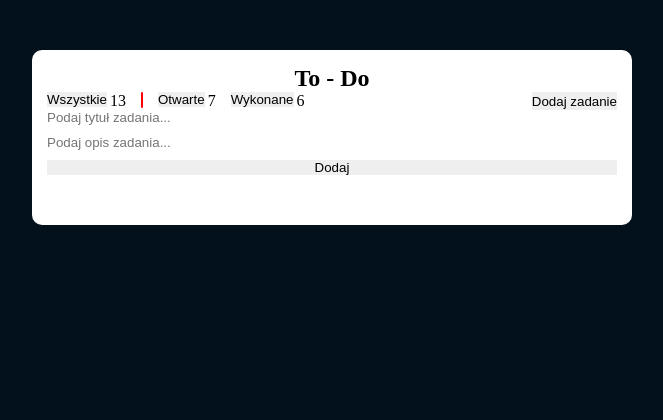
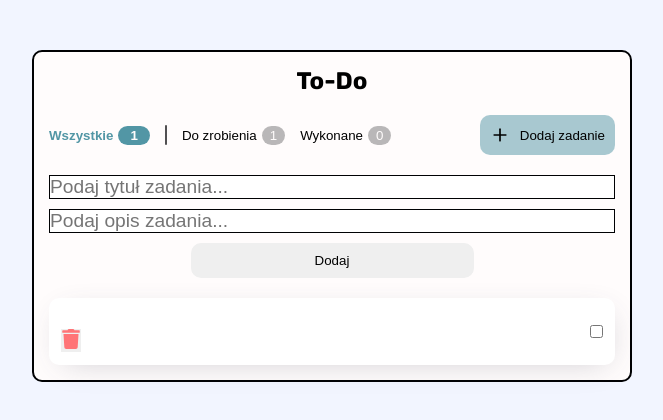
Before and after one commit to bol0o/bit-entry-todo, a Next.js app: page / in a window 1280 px wide. Both pictures are taken after a click on the button "Dodaj". Shown: the top 420 px of the page, without its empty margins (308-971 px from the left). Built offline with nearby package versions, Linux system fonts and the light colour scheme.

Commit message:
Add initial styling

```diff
--- a/components/MainForm/MainForm.scss
+++ b/components/MainForm/MainForm.scss
@@ -1,41 +1,118 @@
 .mainForm {
     &--mainWrapper {
-        background-color: white;
+        background-color: #fffcfc;
+        border: 2px solid #000103;
         max-width: 600px;
         margin: 0 auto;
         margin-top: 50px;
+        margin-bottom: 30px;
         border-radius: 10px;
         padding: 15px;
 
         &__heading {
             text-align: center;
+            margin-bottom: 20px;
         }
 
         &--upperSectionWrapper {
             display: flex;
             justify-content: space-between;
+
+            @media screen and (max-width: 600px) {
+                flex-direction: column-reverse;
+            }
         }
 
         &--buttonsListWrapper {
             display: flex;
+            align-items: center;
             gap: 15px;
 
             &__breakLine {
                 width: 2px;
-                height: 90%;
-                background-color: red;
+                height: 50%;
+                background-color: #515052;
                 border-radius: 10px;
+            }
+
+            button {
+                display: flex;
+                align-items: center;
+                background-color: #fffcfc;
+                gap: 5px;
             }
         }
 
         &--selectedButtonWrapper {
             display: flex;
-            align-items: flex-start;
+            align-items: center;
             gap: 3px;
+
+            &__selectedType {
+                transition: all 0.2s;
+
+                &:hover {
+                    color: #5296a5;
+                    cursor: pointer;
+                }
+            }
+
+            &__active {
+                color: #5296a5;
+                font-weight: 600;
+            }
+
+            &__count {
+                background-color: rgb(81, 80, 82, 0.4);
+                color: #fffcfc;
+                padding-block: 2px;
+                padding-inline: 8px;
+                border-radius: 10px;
+                transition: all 0.2s;
+
+                &__active {
+                    background-color: #5296a5;
+                    padding-inline: 12px;
+                }
+            }
+        }
+
+        &__addTaskButton {
+            display: flex;
+            align-items: center;
+            justify-content: center;
+            gap: 10px;
+            border-radius: 10px;
+            padding: 10px;
+            background-color: rgba(82, 150, 165, 0.5);
+            transition: background-color 0.2s;
+
+            &:hover {
+                background-color: rgba(82, 150, 165, 0.7);
+                cursor: pointer;
+            }
+        }
+
+        &--taskFormWrapper {
+            display: flex;
+            flex-direction: column;
+            gap: 10px;
+            margin-block: 20px;
+
+            input {
+                border: 1px solid #000103;
+                font-size: 1.2rem;
+            }
+
+            button {
+                align-self: center;
+                width: 50%;
+                padding: 10px;
+                border-radius: 10px;
+            }
         }
 
         &--tasksList {
-            margin-top: 35px;
             display: flex;
             flex-direction: column;
             gap: 20px;
--- a/components/MainForm/MainForm.tsx
+++ b/components/MainForm/MainForm.tsx
@@ -1,35 +1,116 @@
 'use client';
 
-import React, { useState } from 'react';
+import React, { useState, useEffect } from 'react';
+import { FiPlus } from 'react-icons/fi';
+
 import Task, { TaskProps } from '../Task/Task';
 
 export default function MainForm() {
-    const [tasks, setTasks] = useState([]);
+    const [tasks, setTasks] = useState<TaskProps[]>([]);
+    const [selectedList, setSelectedList] = useState<number>(0);
+    const [shownTasks, setShownTasks] = useState<TaskProps[]>([]);
     const [newTaskName, setNewTaskName] = useState<string>('');
     const [newTaskDescription, setNewTaskDescription] = useState<string>('');
+    const [doneCount, setDoneCount] = useState<number>(0);
+
+    const toggleTaskDone = (id: number) => {
+        setTasks((prevTasks) => prevTasks.map((task) => {
+            if (task.id === id) {
+                return { ...task, isDone: !task.isDone };
+            }
+
+            return task;
+        }));
+    };
+
+    const addTask = () => {
+        const taskId = tasks.length > 0 ? tasks[tasks.length - 1].id + 1 : 0;
+        const newTask: TaskProps = {
+            id: taskId,
+            title: newTaskName,
+            description: newTaskDescription,
+            isDone: false,
+            markAsDone: () => { },
+        };
+
+        setTasks([...tasks, newTask]);
+        setNewTaskName('');
+        setNewTaskDescription('');
+    };
+
+    useEffect(() => {
+        const newDoneCount = tasks.filter((task) => task.isDone).length;
+        setDoneCount(newDoneCount);
+    }, [tasks]);
+
+    useEffect(() => {
+        if (selectedList === 1) {
+            setShownTasks(tasks.filter((task) => !task.isDone));
+        } else if (selectedList === 2) {
+            setShownTasks(tasks.filter((task) => task.isDone));
+        } else {
+            setShownTasks(tasks);
+        }
+    }, [selectedList, tasks]);
 
     return (
         <section className="mainForm--mainWrapper">
-            <h1 className="mainForm--mainWrapper__heading">To - Do</h1>
+            <h1 className="mainForm--mainWrapper__heading">To-Do</h1>
             <div className="mainForm--mainWrapper--upperSectionWrapper">
                 <div className="mainForm--mainWrapper--buttonsListWrapper">
                     <div className="mainForm--mainWrapper--selectedButtonWrapper">
-                        <button type="button">Wszystkie</button>
-                        <p>13</p>
+                        <button
+                            type="button"
+                            onClick={() => setSelectedList(0)}
+                            className={selectedList === 0 ? 'mainForm--mainWrapper--selectedButtonWrapper__active' : ''}
+                        >
+                            <p className="mainForm--mainWrapper--selectedButtonWrapper__selectedType">Wszystkie</p>
+                            <p
+                                className={`mainForm--mainWrapper--selectedButtonWrapper__count
+                                ${selectedList === 0 ? 'mainForm--mainWrapper--selectedButtonWrapper__count__active' : ''}`}
+                            >
+                                {tasks.length}
+                            </p>
+                        </button>
                     </div>
                     <div className="mainForm--mainWrapper--buttonsListWrapper__breakLine" />
                     <div className="mainForm--mainWrapper--selectedButtonWrapper">
-                        <button type="button">Otwarte</button>
-                        <p>7</p>
+                        <button
+                            type="button"
+                            onClick={() => setSelectedList(1)}
+                            className={selectedList === 1 ? 'mainForm--mainWrapper--selectedButtonWrapper__active' : ''}
+                        >
+                            <p className="mainForm--mainWrapper--selectedButtonWrapper__selectedType">Do zrobienia</p>
+                            <p
+                                className={`mainForm--mainWrapper--selectedButtonWrapper__count
+                                ${selectedList === 1 ? 'mainForm--mainWrapper--selectedButtonWrapper__count__active' : ''}`}
+                            >
+                                {tasks.length - doneCount}
+                            </p>
+                        </button>
                     </div>
                     <div className="mainForm--mainWrapper--selectedButtonWrapper">
-                        <button type="button">Wykonane</button>
-                        <p>6</p>
+                        <button
+                            type="button"
+                            onClick={() => setSelectedList(2)}
+                            className={selectedList === 2 ? 'mainForm--mainWrapper--selectedButtonWrapper__active' : ''}
+                        >
+                            <p className="mainForm--mainWrapper--selectedButtonWrapper__selectedType">Wykonane</p>
+                            <p
+                                className={`mainForm--mainWrapper--selectedButtonWrapper__count
+                                ${selectedList === 2 ? 'mainForm--mainWrapper--selectedButtonWrapper__count__active' : ''}`}
+                            >
+                                {doneCount}
+                            </p>
+                        </button>
                     </div>
                 </div>
-                <button type="button">Dodaj zadanie</button>
+                <button type="button" className="mainForm--mainWrapper__addTaskButton">
+                    <FiPlus style={{ width: 20, height: 20 }} />
+                    <p>Dodaj zadanie</p>
+                </button>
             </div>
-            <div style={{ display: 'flex', flexDirection: 'column', gap: 10 }}>
+            <div className="mainForm--mainWrapper--taskFormWrapper">
                 <input
                     type="text"
                     placeholder="Podaj tytuł zadania..."
@@ -42,13 +123,31 @@ export default function MainForm() {
                     value={newTaskDescription}
                     onChange={(e) => setNewTaskDescription(e.target.value)}
                 />
-                <button type="button">
+                <button
+                    type="button"
+                    onClick={() => addTask()}
+                >
                     Dodaj
                 </button>
             </div>
             <div className="mainForm--mainWrapper--tasksList">
-                { }
-
+                {shownTasks.map((task: TaskProps) => (
+                    <Task
+                        id={task.id}
+                        title={task.title}
+                        description={task.description}
+                        isDone={task.isDone}
+                        markAsDone={() => toggleTaskDone(task.id)}
+                    />
+                ))}
+                {tasks.length > 0 ? null
+                    : (
+                        <div style={{ alignSelf: 'center', textAlign: 'center' }}>
+                            <p>Narazie nic tu nie ma!</p>
+                            <p>Kliknij przycisk <strong>Dodaj zadanie</strong> aby dodać swoje pierwsze zadanie!</p>
+                        </div>
+                    )
+                }
             </div>
         </section>
     );
--- a/components/Task/Task.scss
+++ b/components/Task/Task.scss
@@ -1,8 +1,27 @@
 .task {
     &--mainWrapper {
-        border: 1px solid red;
+        background-color: white;
         display: flex;
         justify-content: space-between;
         padding: 12px;
+        -webkit-box-shadow: 3px 7px 32px -12px rgba(66, 68, 90, 0.3);
+        -moz-box-shadow: 3px 7px 32px -12px rgba(66, 68, 90, 0.3);
+        box-shadow: 3px 7px 32px -12px rgba(66, 68, 90, 0.3);
+        border-radius: 10px;
+
+        &__title {
+            position: relative;
+            display: inline-block;
+            font-size: 1.6rem;
+            &__done::before {
+                content: '';
+                border-bottom: 2px solid #000103;
+                border-radius: 10px;
+                width: 100%;
+                position: absolute;
+                right: 0;
+                top: 50%;
+            }
+        }
     }
 }
--- a/components/Task/Task.tsx
+++ b/components/Task/Task.tsx
@@ -1,21 +1,38 @@
 import React from 'react';
+import { FaTrash } from "react-icons/fa";
 
 export interface TaskProps {
+    id: number,
     title: string,
     description: string,
+    isDone: boolean,
+    markAsDone: () => void
 }
 
-export default function Task({ title, description }: TaskProps) {
+export default function Task({
+    id,
+    title,
+    description,
+    isDone,
+    markAsDone,
+}: TaskProps) {
     return (
         <div className="task--mainWrapper">
             <div>
                 <div>
-                    <p>{title}</p>
-                    <p>{description}</p>
+                    <p
+                        className={`task--mainWrapper__title
+                        ${isDone ? 'task--mainWrapper__title__done' : ''}`}
+                    >
+                        {title}
+                    </p>
+                    <p className="task--mainWrapper__description">{description}</p>
                 </div>
-                <button type="button">Usuń</button>
+                <button type="button">
+                    <FaTrash style={{ width: 20, height: 20, color: '#FF7477' }} />
+                </button>
             </div>
-            <input type="checkbox" />
+            <input type="checkbox" checked={isDone} onClick={markAsDone} />
         </div>
     );
 }
--- a/package.json
+++ b/package.json
@@ -12,7 +12,8 @@
     "eslint-config-airbnb-typescript": "^18.0.0",
     "next": "14.2.15",
     "react": "^18",
-    "react-dom": "^18"
+    "react-dom": "^18",
+    "react-icons": "^5.3.0"
   },
   "devDependencies": {
     "@types/node": "^20",
--- a/sass/globals.scss
+++ b/sass/globals.scss
@@ -14,5 +14,5 @@ html {
     box-sizing: border-box;
     font-size: 100%; /* 16px by default */
     overflow-x: hidden;
-  background-color: #02111b;
+    background-color: #f2f5ff;
 }
--- a/src/app/layout.tsx
+++ b/src/app/layout.tsx
@@ -1,5 +1,8 @@
 import React from 'react';
+import { Rubik } from 'next/font/google';
 import '../../sass/globals.scss';
+
+const inter = Rubik({ weight: ['300', '400', '500', '600', '700'], subsets: ['latin'] });
 
 export const metadata = {
     title: 'To-Do',
@@ -12,7 +15,7 @@ export default function RootLayout({
     children: React.ReactNode
 }) {
     return (
-        <html lang="en">
+        <html lang="en" className={inter.className}>
             <body>{children}</body>
         </html>
     );
```
Also changed, not shown: 1 other file (tests, documents, lock files or other folders). Lines whose indentation alone changed are shown as unchanged.
